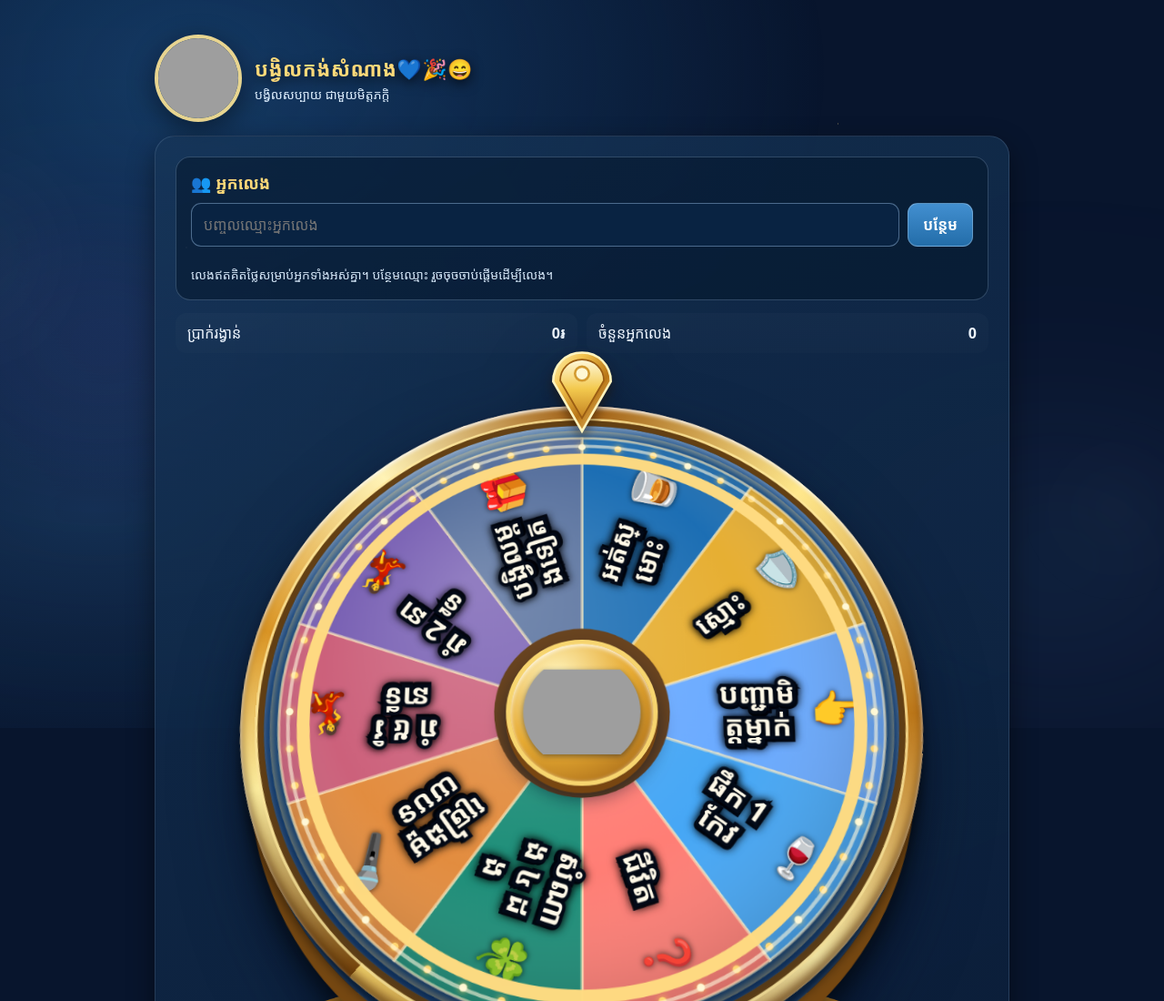
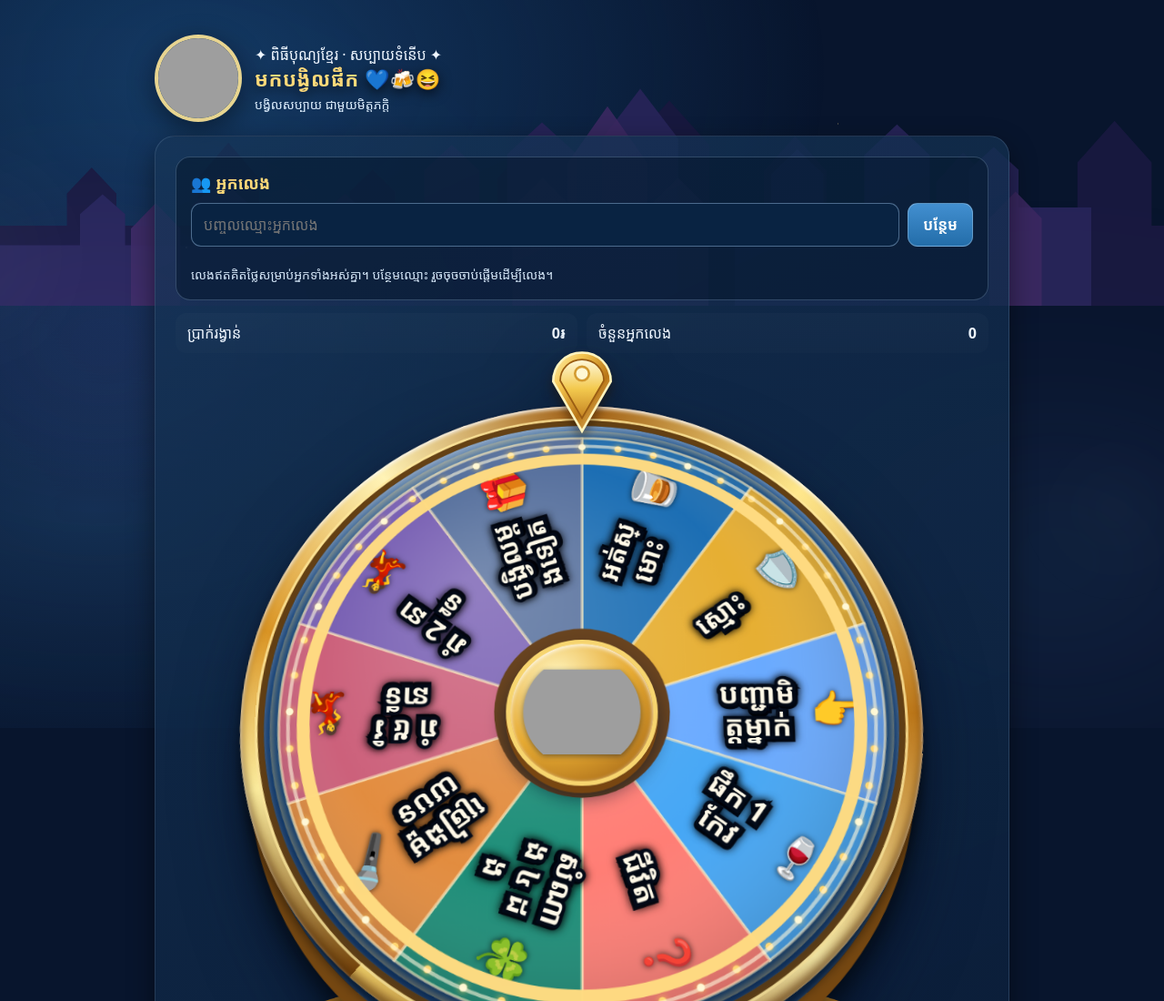
Before and after one commit to kn8508827-arch/Spin-And-Drink, a website: page index.html in a window 1280 px wide. Shown: the top 1100 px of the page at 91% size. Drawn offline with Linux system fonts and the light colour scheme; no server answers; grey boxes are pictures that could not be loaded.

Commit message:
Refresh Khmer festival game branding

```diff
--- a/index.html
+++ b/index.html
@@ -4,7 +4,7 @@
   <meta charset="utf-8">
   <meta name="viewport" content="width=device-width,initial-scale=1,viewport-fit=cover">
   <meta name="theme-color" content="#08152d">
-  <title>កង់សំណាង · Team ស្មោះស្នេហ៍</title>
+  <title>មកបង្វិលផឹក · Team ស្មោះស្នេហ៍</title>
   <link rel="icon" href="/Team_Smaoh_Sneha_Logo.svg" type="image/svg+xml">
   <link rel="stylesheet" href="/css/premium-ui.css">
 </head>
@@ -16,12 +16,27 @@
     <div class="spiral-galaxy galaxy-one"></div>
     <div class="spiral-galaxy galaxy-two"></div>
     <div class="cosmic-dust"></div>
+    <div class="festival-scene">
+      <div class="festival-lanterns"><span></span><span></span><span></span><span></span><span></span><span></span><span></span></div>
+      <svg class="festival-skyline" viewBox="0 0 1600 420" preserveAspectRatio="xMidYMax slice">
+        <path fill="#17183e" d="M0 420V310h92v-44l34-36 34 36v44h112v-65l42-49 42 49v65h125v-47l31-30 31 30v47h141v-65l46-53 46 53v65h89v-111l55-61 55 61v111h75v-75l43-48 43 48v75h151v-60l37-41 37 41v60h120v-87l51-57 51 57v87h75v-52l40-44 40 44v52h111v-68l42-46 42 46v68h70v110Z"/>
+        <g fill="#252356">
+          <path d="M535 420V280h48v-46l38-35 38 35v46h38v-68l48-44 48 44v68h35V190l52-68 52 68v230Z"/>
+          <path d="M1010 420V285h50v-46l36-34 36 34v46h56v-72l45-42 45 42v72h54v-52l34-31 34 31v52h100v135Z"/>
+          <path d="M0 420V337h110v-43l31-27 31 27v43h93v-56l39-35 39 35v56h100v-43l31-28 31 28v43h91v83Z"/>
+        </g>
+        <g fill="#3a2860" opacity=".92">
+          <path d="M704 420V286l42-42 42 42v134Zm76 0V224l55-78 55 78v196Zm110 0V286l42-42 42 42v134Z"/>
+          <path d="M1360 420V300l36-37 36 37v120Zm-1180 0V314l34-35 34 35v106Z"/>
+        </g>
+      </svg>
+    </div>
   </div>
 
   <div class="wrap">
     <header class="header">
       <div class="logo"><img src="/assets/team-emblem.png?v=2" alt="Team ស្មោះស្នេហ៍"></div>
-      <div class="title"><h1>បង្វិលកង់សំណាង💙🎉😄</h1><p>បង្វិលសប្បាយ ជាមួយមិត្តភក្តិ</p></div>
+      <div class="title"><span class="festival-kicker">✦ ពិធីបុណ្យខ្មែរ · សប្បាយទំនើប ✦</span><h1>មកបង្វិលផឹក 💙🍻😆</h1><p>បង្វិលសប្បាយ ជាមួយមិត្តភក្តិ</p></div>
     </header>
 
     <main class="panel">
```
